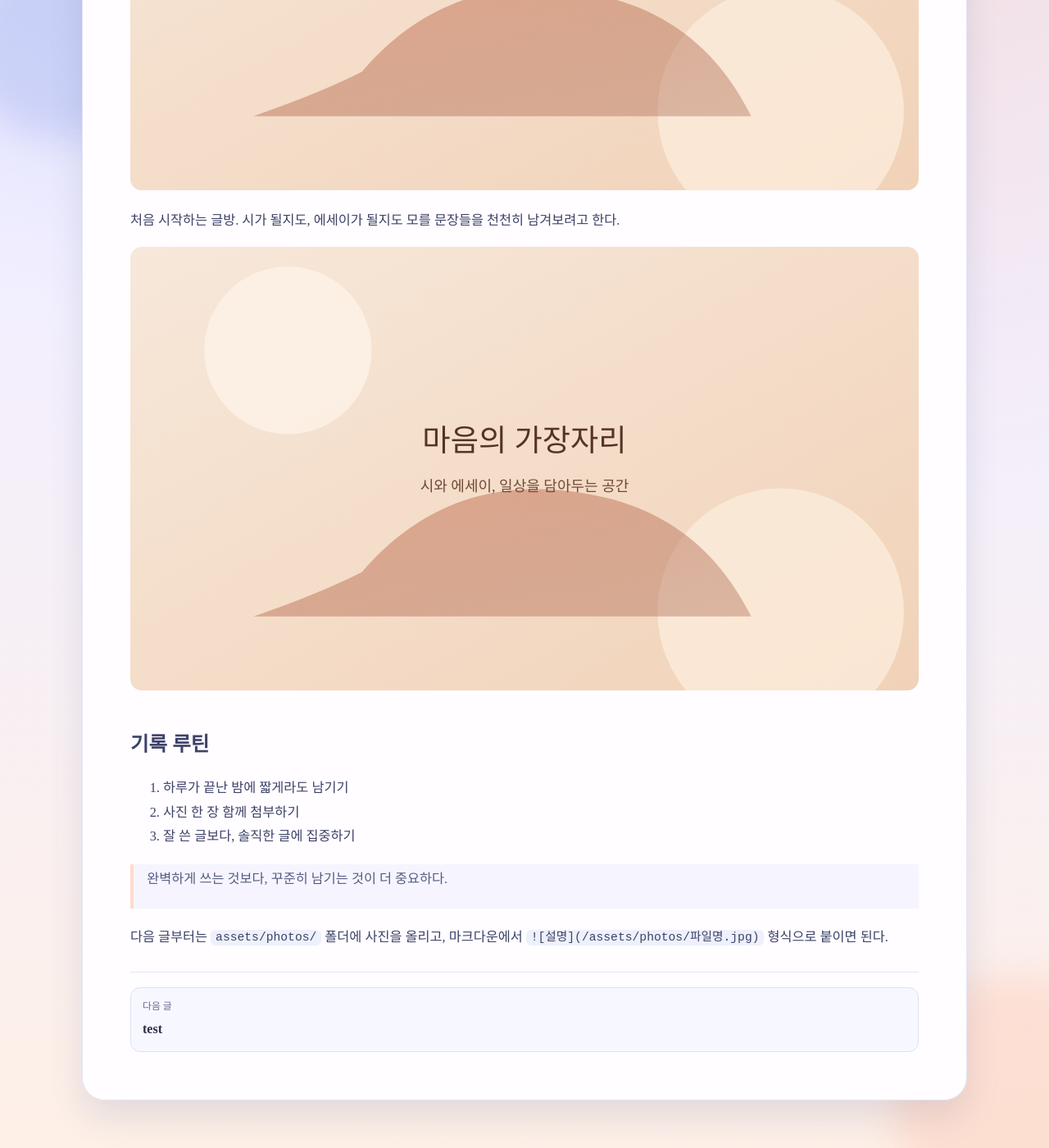
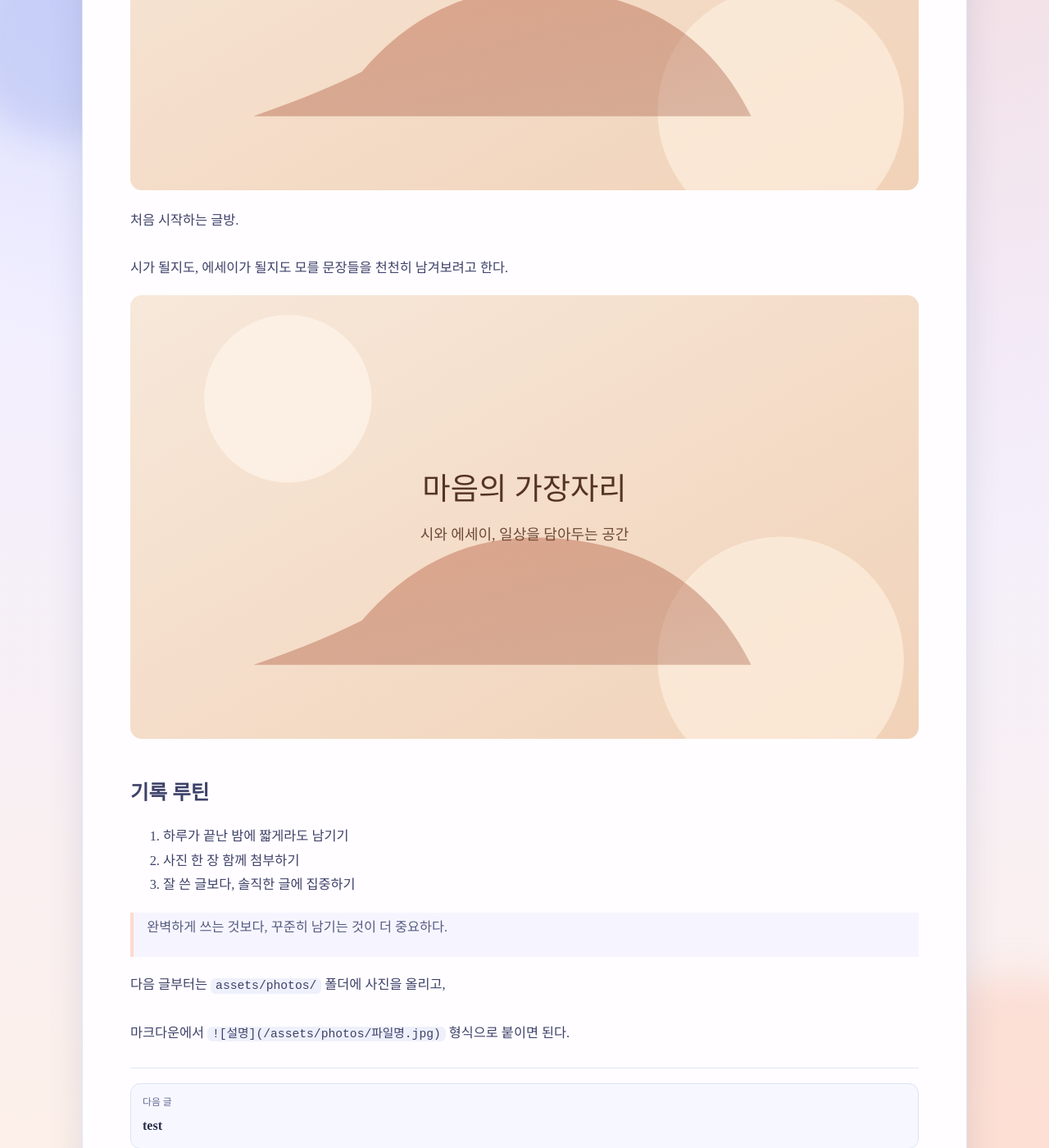
Before and after one commit to day-fly/my-diary, a Jekyll site: the page built from _posts/2026-02-28-first-page.md, in a window 1280 px wide and 1400 px high, scrolled down 577 px. Shown: the whole window at 82% size. Built offline with Jekyll 4.4.1, drawn with Linux system fonts in a browser that asks for light colours; some of the changed lines change nothing that is shown.

Commit message:
fix: preserve single-line breaks in post body

```diff
--- a/_config.yml
+++ b/_config.yml
@@ -6,6 +6,8 @@ lang: "ko-KR"
 timezone: "Asia/Seoul"
 
 markdown: kramdown
+kramdown:
+  hard_wrap: true
 permalink: /:year/:month/:day/:title/
 
 collections:
--- a/assets/css/style.css
+++ b/assets/css/style.css
@@ -396,6 +396,7 @@ body {
 
 .post-content p {
   margin: 0 0 1.1em;
+  white-space: pre-line;
 }
 
 .post-content h2,
```
